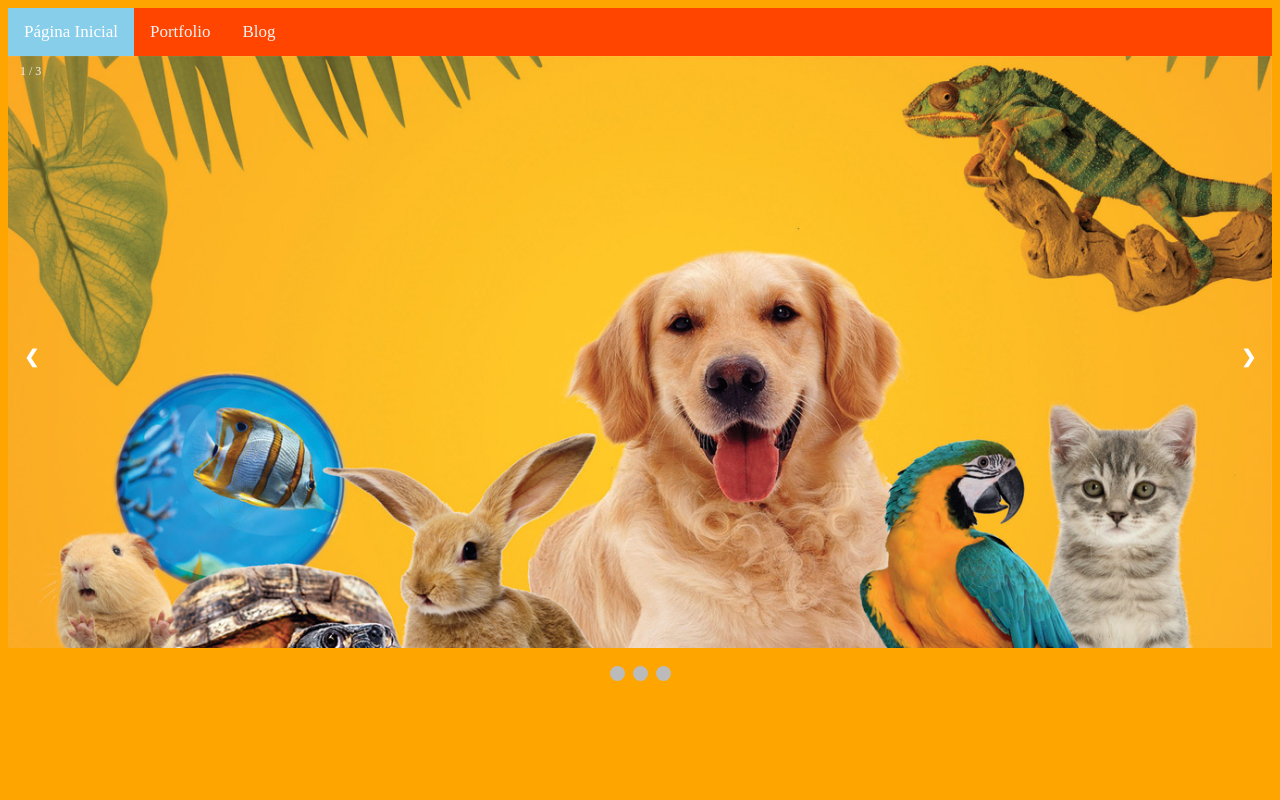
After one commit to tccpetshotel/portal_pets_hotel, a PHP site: page /home.php in a window 1280 px wide. The commit adds this page. Run offline with PHP 8.4, Linux system fonts and the light colour scheme.

Commit message:
adicionando pagina inicial

```diff
--- /dev/null
+++ b/assets/styles/home.css
@@ -0,0 +1,98 @@
+* {box-sizing:border-box}
+
+/* Slideshow container */
+.slideshow-container {
+  max-width: 1350px;
+  position: relative;
+  margin: auto;
+}
+
+/* Hide the images by default */
+.mySlides {
+  display: none;
+}
+
+/* Next & previous buttons */
+.prev, .next {
+  cursor: pointer;
+  position: absolute;
+  top: 50%;
+  width: auto;
+  margin-top: -22px;
+  padding: 16px;
+  color: white;
+  font-weight: bold;
+  font-size: 18px;
+  transition: 0.6s ease;
+  border-radius: 0 3px 3px 0;
+  user-select: none;
+}
+
+/* Position the "next button" to the right */
+.next {
+  right: 0;
+  border-radius: 3px 0 0 3px;
+}
+
+/* On hover, add a black background color with a little bit see-through */
+.prev:hover, .next:hover {
+  background-color: rgba(0,0,0,0.8);
+}
+
+/* Caption text */
+.text {
+  color: #f2f2f2;
+  font-size: 15px;
+  padding: 8px 12px;
+  position: absolute;
+  bottom: 8px;
+  width: 100%;
+  text-align: center;
+}
+
+/* Number text (1/3 etc) */
+.numbertext {
+  color: #f2f2f2;
+  font-size: 12px;
+  padding: 8px 12px;
+  position: absolute;
+  top: 0;
+}
+
+/* The dots/bullets/indicators */
+.dot {
+  cursor: pointer;
+  height: 15px;
+  width: 15px;
+  margin: 0 2px;
+  background-color: #bbb;
+  border-radius: 50%;
+  display: inline-block;
+  transition: background-color 0.6s ease;
+}
+
+.active, .dot:hover {
+  background-color: #717171;
+}
+
+/* Fading animation */
+.fade {
+  -webkit-animation-name: fade;
+  -webkit-animation-duration: 1.5s;
+  animation-name: fade;
+  animation-duration: 1.5s;
+}
+
+body {
+    background-color: orange;
+}
+
+@-webkit-keyframes fade {
+  from {opacity: .4}
+  to {opacity: 1}
+}
+
+@keyframes fade {
+  from {opacity: .4}
+  to {opacity: 1}
+}
--- /dev/null
+++ b/headerhome.php
@@ -0,0 +1,36 @@
+<header>
+<div class="topnav">
+<a class="active" href="home.php">Página Inicial</a>
+<a href="portfolio.php">Portfolio</a>
+<a href="blog.php">Blog</a>
+</div>
+<style>
+/* Add a black background color to the top navigation */
+.topnav {
+    background-color: orangered;
+    overflow: hidden;
+  }
+
+  /* Style the links inside the navigation bar */
+  .topnav a {
+    float: left;
+    color: #f2f2f2;
+    text-align: center;
+    padding: 14px 16px;
+    text-decoration: none;
+    font-size: 17px;
+  }
+
+  /* Change the color of links on hover */
+  .topnav a:hover {
+    background-color: #ddd;
+    color: black;
+  }
+
+  /* Add a color to the active/current link */
+  .topnav a.active {
+    background-color: #87CEEB;
+    color: white;
+  }
+  </style>
+  </header>
--- /dev/null
+++ b/home.php
@@ -0,0 +1,51 @@
+<?php include_once('headerhome.php'); ?>
+<link href="assets/styles/home.css" rel="stylesheet">
+<body>
+    <!-- Slideshow container -->
+<div class="slideshow-container">
+
+<!-- Full-width images with number and caption text -->
+<div class="mySlides fade">
+  <div class="numbertext">1 / 3</div>
+  <img src="assets/images/slide1.jpg" style="width:100%">
+</div>
+
+<div class="mySlides fade">
+  <div class="numbertext">2 / 3</div>
+  <img src="assets/images/slide2.jpg" style="width:100%">
+</div>
+
+<div class="mySlides fade">
+  <div class="numbertext">3 / 3</div>
+  <img src="assets/images/slide3.jpg" style="width:100%">
+</div>
+
+<!-- Next and previous buttons -->
+<a class="prev" onclick="plusSlides(-1)">&#10094;</a>
+<a class="next" onclick="plusSlides(1)">&#10095;</a>
+</div>
+<br>
+
+<!-- The dots/circles -->
+<div style="text-align:center">
+<span class="dot" onclick="currentSlide(1)"></span>
+<span class="dot" onclick="currentSlide(2)"></span>
+<span class="dot" onclick="currentSlide(3)"></span>
+</div>
+
+<script>
+var slideIndex = 0;
+showSlides();
+function showSlides() {
+  var i;
+  var slides = document.getElementsByClassName("mySlides");
+  for (i = 0; i < slides.length; i++) {
+    slides[i].style.display = "none";
+  }
+  slideIndex++;
+  if (slideIndex > slides.length) {slideIndex = 1}
+  slides[slideIndex-1].style.display = "block";
+  setTimeout(showSlides, 2000); // Change image every 2 seconds
+}
+</script>
+</body>
--- a/partials/head.php
+++ b/partials/head.php
@@ -421,7 +421,7 @@ window.ShopifyAnalytics.merchantGoogleAnalytics = function() {
         >
         <i class="material-icons">menu</i></a>
         <ul class="bt hide-on-med-and-down">
-          <li><a href="#">Home</a></li>
+          <li><a href="home.php">Home</a></li>
           <li class="k"><a href="blog.php">Blog</a></li>
           <li><a href="cadastro.php">Cadastro</a></li>
           <li><a href="#">App</a></li>
```
Also changed, not shown: assets/styles/portfolio.css (added, +64 -0 lines), portfolio.php (added, +44 -0 lines), assets/images/dogandcat.jpg (added), assets/images/drone-hotel.jpg (added), assets/images/hotel.jpg (added), assets/images/hoteldog.jpg (added), assets/images/pethotels.jpg (added), assets/images/slide1.jpg (added), assets/images/slide2.jpg (added), assets/images/slide3.jpg (added).
